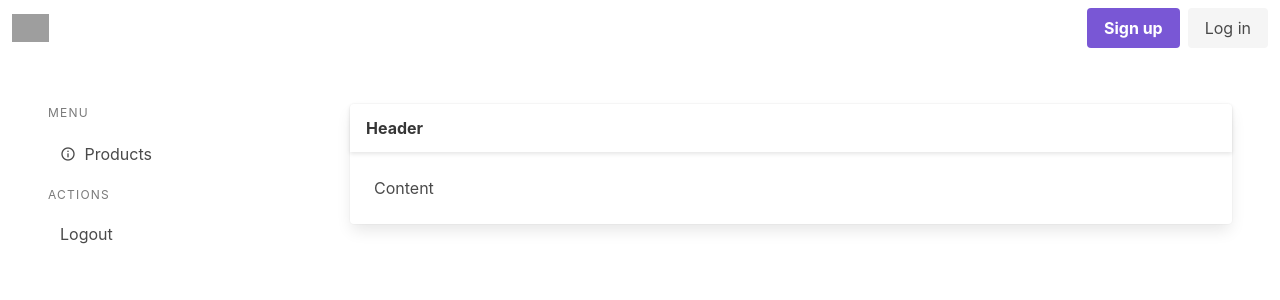
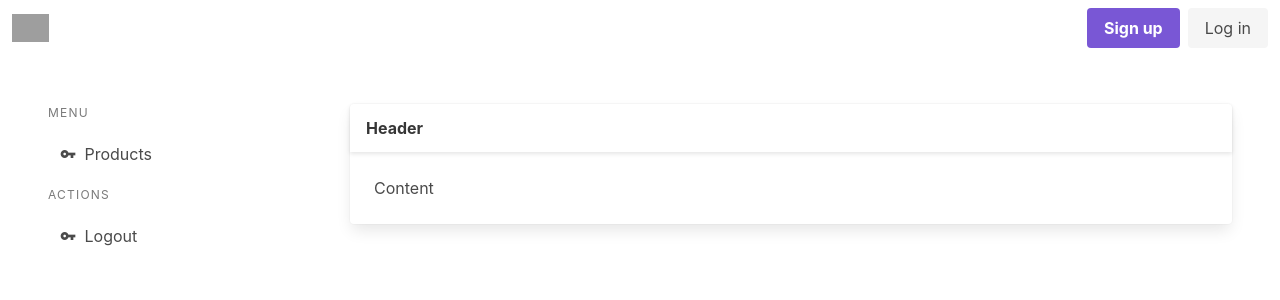
Before and after one commit to beta-fox-mcc-02/ecommerce-admin, a Vue app: page /dashboard in a window 1280 px wide. Shown: the top 300 px of the page. Built offline with nearby package versions, Linux system fonts and the light colour scheme; grey boxes are pictures that could not be loaded.

Commit message:
Fix login and sidemenu

```diff
--- a/package.json
+++ b/package.json
@@ -11,7 +11,7 @@
     "axios": "^0.19.2",
     "buefy": "^0.8.10",
     "core-js": "^3.6.4",
-    "vue": "^2.6.11",
+    "vue": "2.6.10",
     "vue-google-login": "^2.0.3",
     "vue-router": "^3.1.5",
     "vuex": "^3.1.2"
@@ -25,7 +25,7 @@
     "babel-eslint": "^10.0.3",
     "eslint": "^6.7.2",
     "eslint-plugin-vue": "^6.1.2",
-    "vue-template-compiler": "^2.6.11"
+    "vue-template-compiler": "2.6.10"
   },
   "eslintConfig": {
     "root": true,
--- a/src/components/SideMenu.vue
+++ b/src/components/SideMenu.vue
@@ -1,10 +1,10 @@
 <template>
   <b-menu>
     <b-menu-list label="Menu">
-      <b-menu-item icon="information-outline" label="Products"></b-menu-item>
+      <b-menu-item icon="key" label="Products"></b-menu-item>
     </b-menu-list>
     <b-menu-list label="Actions">
-      <b-menu-item label="Logout"></b-menu-item>
+      <b-menu-item icon="key" label="Logout"></b-menu-item>
     </b-menu-list>
   </b-menu>
 </template>
--- a/src/views/Login.vue
+++ b/src/views/Login.vue
@@ -16,7 +16,7 @@
                 placeholder="Email input"
               />
               <span class="icon is-small is-left">
-                <i class="fas fa-envelope"></i>
+                <i class="mdi mdi-email"></i>
               </span>
             </div>
           </div>
@@ -30,7 +30,7 @@
                 placeholder="Password input"
               />
               <span class="icon is-small is-left">
-                <i class="fas fa-key"></i>
+                <i class="mdi mdi-key"></i>
               </span>
             </div>
           </div>
```
Also changed, not shown: 1 other file (tests, documents, lock files or other folders).
